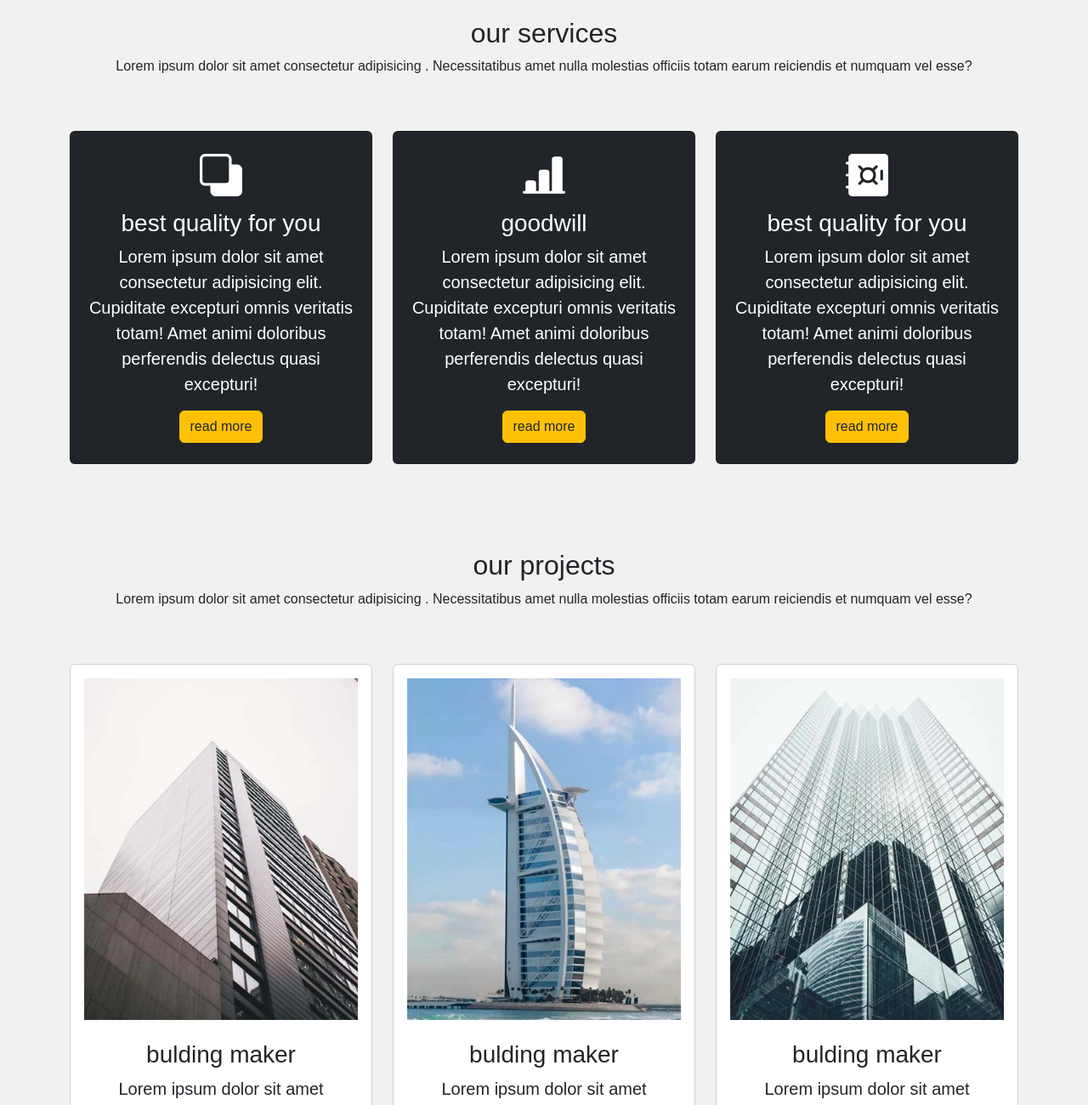
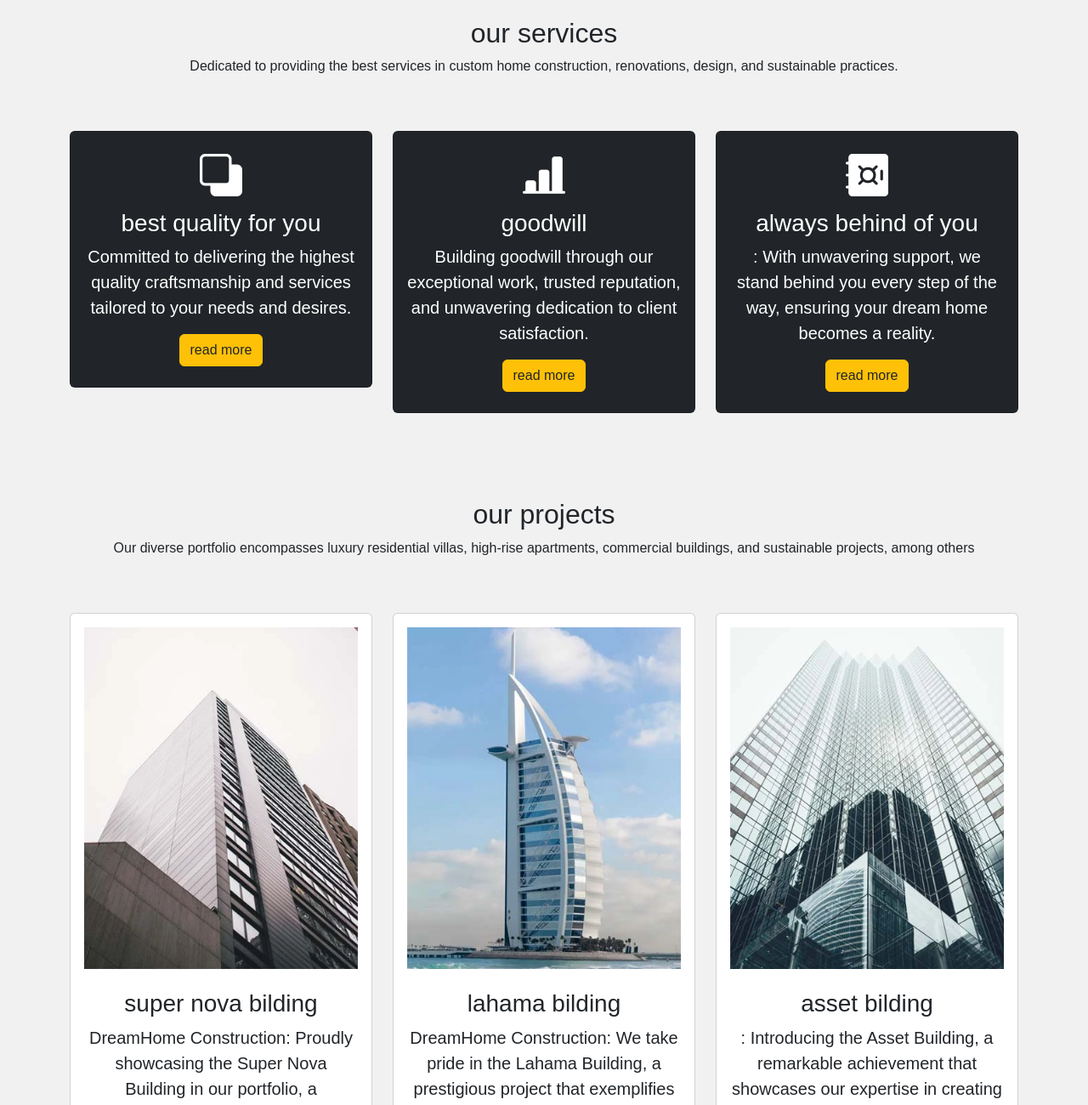
Before and after one commit to rerwqef/week2.1, a plain HTML site: page index.html in a window 1280 px wide. Shown: the part 1500-2800 px from the top of the page at 85% size. Drawn offline with nearby package versions, Linux system fonts and the light colour scheme.

Commit message:
fifth comit

```diff
--- a/index.html
+++ b/index.html
@@ -5,7 +5,7 @@
     <meta charset="utf-8">
     <meta name="viewport" content="width=device-width, initial-scale=1.0">
 
-    <title>Bootstrap demo</title>
+    <title>PHANTOM HOMES</title>
     <!-- link cdn -->
     <link rel="stylesheet" href="https://cdn.jsdelivr.net/npm/bootstrap-icons@1.10.5/font/bootstrap-icons.css">
     <!-- link bootstrap -->
@@ -71,8 +71,8 @@
 
 
                 <div class="carousel-caption">
-                    <h5>your drem home</h5>
-                    <p> quaeraadipisci labore quasi facilis aliquam aut.</p>
+                    <h5>your dream home</h5>
+                    <p> Crafting perfection, we build elegant abodes. Impeccable design</p>
                     <p><a href="#" class="btn btn-warning mt-3">learn more</a></p>
                 </div>
             </div>
@@ -80,7 +80,7 @@
                 <img src="newimages/home-2.webp" class="d-block w-100 h-100 " alt="home image2">
                 <div class="carousel-caption  ">
                     <h5>always dedicated for you</h5>
-                    <p>Some representative placeholder content for the second slide.</p>
+                    <p>tailor-made to your desires and built with passion</p>
                     <p><a href="#" class="btn btn-warning mt-3">learn more</a></p>
 
                 </div>
@@ -89,7 +89,7 @@
                 <img src="newimages/home-3.webp" class="d-block w-100 h-100 " alt="home image3">
                 <div class="carousel-caption ">
                     <h5>true construction</h5>
-                    <p>Some representative placeholder content for the third slide.</p>
+                    <p>we bring your vision to life, surpassing expectations.</p>
                     <p><a href="#" class="btn btn-warning mt-3">learn more</a></p>
 
                 </div>
@@ -118,8 +118,7 @@
                 <div class="col-lg-8 col-md col-12 ps-lg-5 mt-md-5">
                     <div class="about-text">
                         <h2>we provide best for you</h2>
-                        <p>Lorem ipsum dolor sit amet consectetur adipisicing elit. Ullam ratione quod eligendi sunt
-                            quia porro suscipit sint itaque numquam aperiam.</p>
+                        <p>From exceptional craftsmanship to personalized service, our mission is to exceed your expectations and deliver excellence.</p>
                         <a href="#" class="btn btn-warning">learn more</a>
                     </div>
                 </div>
@@ -136,8 +135,8 @@
                         <h2>
                             our services
                         </h2>
-                        <p>Lorem ipsum dolor sit amet consectetur adipisicing . Necessitatibus amet nulla molestias
-                            officiis totam earum reiciendis et numquam vel esse?</p>
+                        <p> Dedicated to providing the best services in custom home construction, renovations, design, and sustainable practices.
+                        </p>
                     </div>
                 </div>
             </div>
@@ -149,9 +148,7 @@
                             <h3 class="card-title ">
                                 best quality for you
                             </h3>
-                            <p class="lead">Lorem ipsum dolor sit amet consectetur adipisicing elit. Cupiditate
-                                excepturi omnis veritatis totam! Amet animi doloribus perferendis delectus quasi
-                                excepturi!</p>
+                            <p class="lead">Committed to delivering the highest quality craftsmanship and services tailored to your needs and desires.</p>
                             <button class="btn btn-warning text-dark">read more</button>
                         </div>
                     </div>
@@ -164,9 +161,7 @@
                             <h3 class="card-title ">
                                 goodwill
                             </h3>
-                            <p class="lead">Lorem ipsum dolor sit amet consectetur adipisicing elit. Cupiditate
-                                excepturi omnis veritatis totam! Amet animi doloribus perferendis delectus quasi
-                                excepturi!</p>
+                            <p class="lead"> Building goodwill through our exceptional work, trusted reputation, and unwavering dedication to client satisfaction.</p>
                             <button class="btn btn-warning text-dark">read more</button>
                         </div>
                     </div>
@@ -176,11 +171,9 @@
                         <div class="card-body">
                             <i class="bi bi-safe-fill"></i>
                             <h3 class="card-title ">
-                                best quality for you
+                                always behind of you
                             </h3>
-                            <p class="lead">Lorem ipsum dolor sit amet consectetur adipisicing elit. Cupiditate
-                                excepturi omnis veritatis totam! Amet animi doloribus perferendis delectus quasi
-                                excepturi!</p>
+                            <p class="lead">: With unwavering support, we stand behind you every step of the way, ensuring your dream home becomes a reality.</p>
                             <button class="btn btn-warning text-dark">read more</button>
                         </div>
                     </div>
@@ -199,8 +192,8 @@
                         <h2>
                             our projects
                         </h2>
-                        <p>Lorem ipsum dolor sit amet consectetur adipisicing . Necessitatibus amet nulla molestias
-                            officiis totam earum reiciendis et numquam vel esse?</p>
+                        <p>
+                             Our diverse portfolio encompasses luxury residential villas, high-rise apartments, commercial buildings, and sustainable projects, among others</p>
                     </div>
                 </div>
 
@@ -210,10 +203,10 @@
                         <div class="img-area mb-4">
                             <img src="newimages/project-1.webp" alt="image of progects" class="img-fluid">
                         </div>
-                        <h3 class="card-title">bulding maker</h3>
-                        <p class="lead">Lorem ipsum dolor sit amet consectetur adipisicing elit. Cum soluta consectetur
-                            dolorem! Sunt accusantium impedit, pariatur deleniti harum dolorum adipisci.</p>
-                        <button class="btn bg-warning text-darrk">
+                        <h3 class="card-title">super nova bilding</h3>
+                        <p class="lead">
+                            DreamHome Construction: Proudly showcasing the Super Nova Building in our portfolio, a remarkable project that stands as a testament to our excellence.</p>
+                        <button class="btn bg-warning text-dark">
                             learn more
                         </button>
                     </div>
@@ -225,9 +218,9 @@
                         <div class="img-area mb-4">
                             <img src="newimages/project-2.webp" alt="image of progects" class="img-fluid">
                         </div>
-                        <h3 class="card-title">bulding maker</h3>
-                        <p class="lead">Lorem ipsum dolor sit amet consectetur adipisicing elit. Cum soluta consectetur
-                            dolorem! Sunt accusantium impedit, pariatur deleniti harum dolorum adipisci.</p>
+                        <h3 class="card-title">lahama bilding</h3>
+                        <p class="lead">DreamHome Construction: We take pride in the Lahama Building, a prestigious project that exemplifies our commitment to architectural brilliance and innovation.
+                        </p>
                         <button class="btn bg-warning text-darrk">
                             learn more
                         </button>
@@ -240,9 +233,8 @@
                         <div class="img-area mb-4">
                             <img src="newimages/project-3.webp" alt="image of projects" class="img-fluid">
                         </div>
-                        <h3 class="card-title">bulding maker</h3>
-                        <p class="lead">Lorem ipsum dolor sit amet consectetur adipisicing elit. Cum soluta consectetur
-                            dolorem! Sunt accusantium impedit, pariatur deleniti harum dolorum adipisci.</p>
+                        <h3 class="card-title">asset bilding</h3>
+                        <p class="lead">: Introducing the Asset Building, a remarkable achievement that showcases our expertise in creating iconic structures with timeless design and exceptional functionality.</p>
                         <button class="btn bg-warning text-darrk">
                             learn more
                         </button>
@@ -260,9 +252,7 @@
                 <div class="col-md-12">
                     <div class="section-header text-center pb-5">
                         <h2>contact us</h2>
-                        <p>Lorem ipsum, dolor sit amet consectetur adipisicing elit. Nostrum ad tenetur provident velit
-                            maiores iusto eligendi vero, debitis aliquid? Eligendi debitis eius accusantium omnis,
-                            nostrum a explicabo ut quia voluptatem?</p>
+                        <p>For all your construction needs, whether it's building your dream home or renovating an existing property, reach out to us at [Insert Phone Number] or [Insert Email Address]. We are here to bring your vision to life. Visit our website at [Insert Website URL] for more information.</p>
                     </div>
 
 
```
